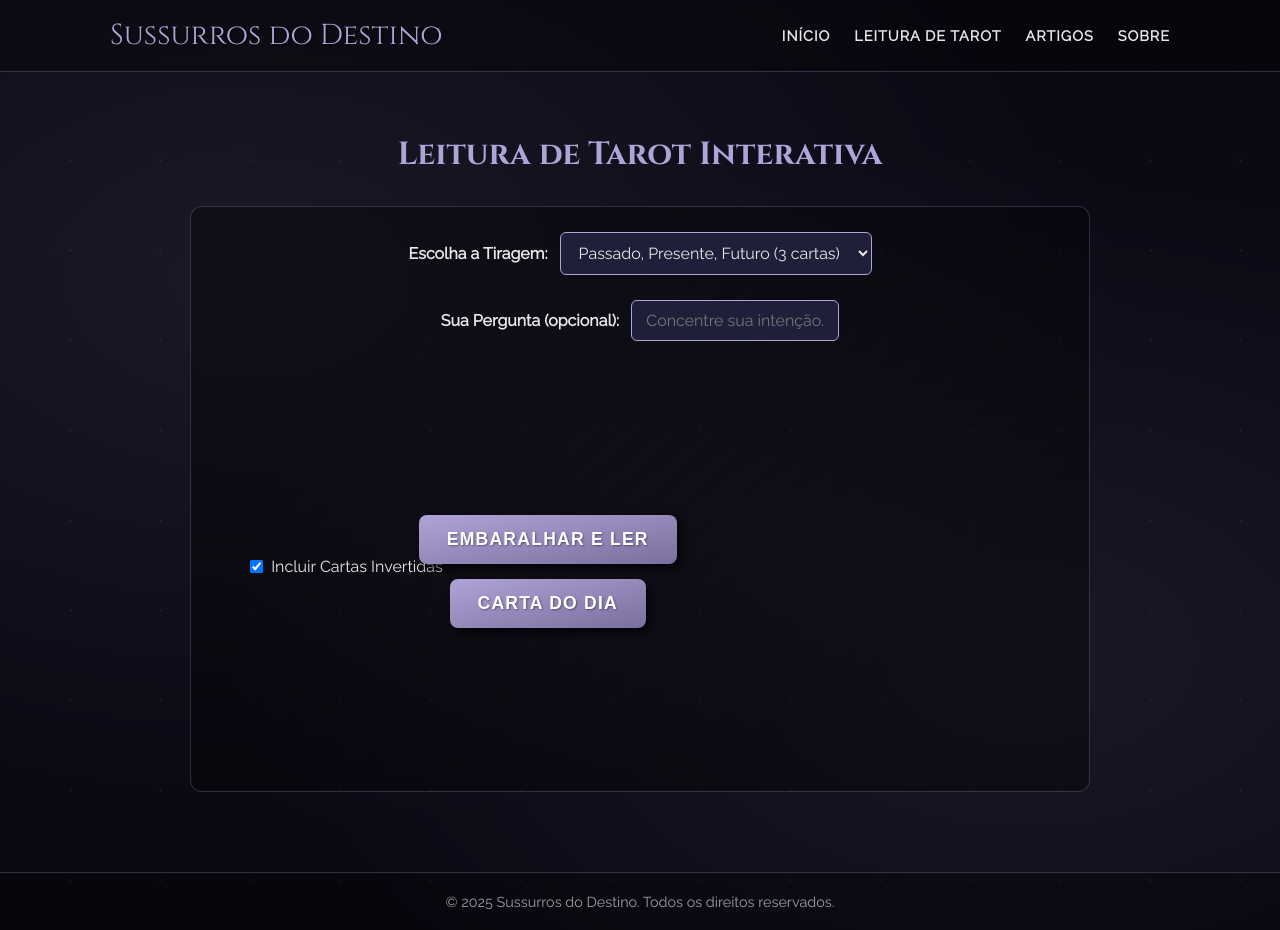
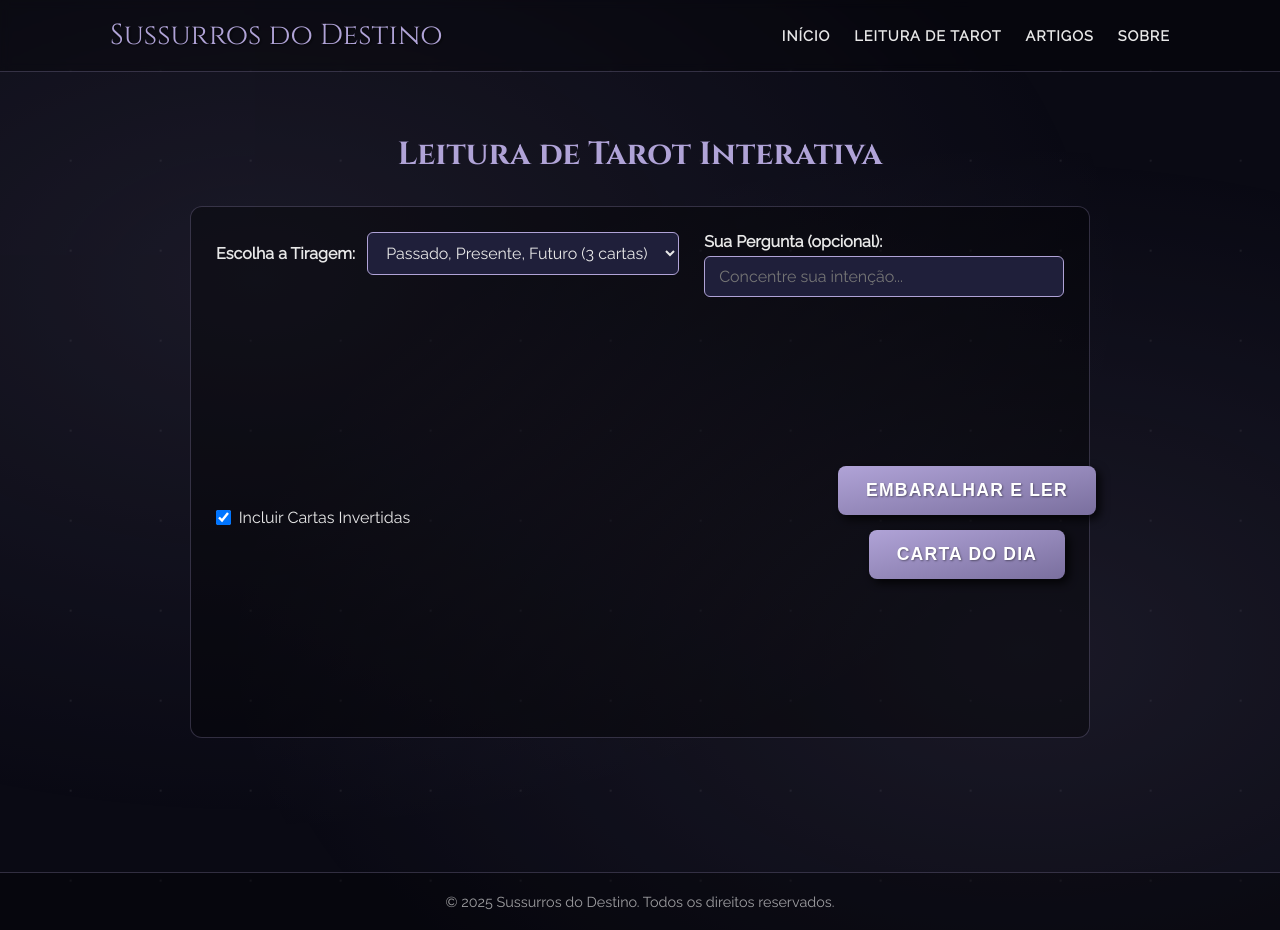
Before and after one commit to LuigiDeFacci/Site-Tarrot, a Jekyll site: the page built from tarot.html, in a window 1280 px wide and 930 px high. Built offline with Jekyll 4.4.1, drawn with Linux system fonts in a browser that asks for light colours.

Commit message:
adjustments cardof day

```diff
--- a/css/style.css
+++ b/css/style.css
@@ -334,11 +334,48 @@ main section {
 }
 
 #tarot-app-page #controls {
-    background-color: rgba(0,0,0,0.35); padding: 25px; border-radius: 12px;
-    margin-bottom: 40px; display: flex; flex-wrap: wrap; justify-content: center;
-    align-items: center; gap: 25px; border: 1px solid var(--card-border-color);
-    max-width: 900px; width: 100%;
+    background-color: rgba(0,0,0,0.35);
+    padding: 25px;
+    border-radius: 12px;
+    margin-bottom: 40px;
+    border: 1px solid var(--card-border-color);
+    max-width: 900px;
+    width: 100%;
+    /* --- Flexbox setup for the main container --- */
+    display: flex;
+    flex-wrap: wrap; /* Allow items to wrap to new lines */
+    justify-content: center; /* Center items horizontally overall */
+    /* Gap between rows AND columns */
+    gap: 20px 25px; /* vertical gap | horizontal gap */
 }
+
+/* Style for the input/select groups */
+#tarot-app-page #controls .input-group {
+    display: flex;
+    flex-direction: column; /* Stack label above input/select */
+    align-items: flex-start; /* Align items left within the group */
+    gap: 5px; /* Space between label and input */
+    flex-grow: 1; /* Allow these groups to grow and fill space */
+    flex-basis: 250px; /* Give them a base size before growing/shrinking */
+    min-width: 200px; /* Prevent getting too squished */
+}
+#tarot-app-page #controls .input-group label {
+    margin: 0; /* Reset margin */
+    font-weight: bold;
+    flex-shrink: 0; /* Prevent label shrinking */
+}
+#tarot-app-page #controls .input-group select,
+#tarot-app-page #controls .input-group input[type="text"] {
+    padding: 10px 14px;
+    border-radius: 6px;
+    border: 1px solid var(--accent-color);
+    background-color: var(--card-back-color);
+    color: var(--text-color);
+    font-family: 'Raleway', sans-serif;
+    font-size: 1em;
+    width: 100%; /* Make input/select fill its group container */
+}
+
 #tarot-app-page #controls label { margin-right: 8px; font-weight: bold; flex-shrink: 0; }
 #tarot-app-page #controls select,
 #tarot-app-page #controls input[type="text"] {
@@ -357,43 +394,43 @@ main section {
 /* Optional: Style for grouping action buttons */
 #tarot-app-page #controls .action-buttons {
     display: flex;
-  flex-wrap: wrap; /* Allow wrapping on small screens */
+    flex-wrap: wrap; /* Allow buttons to wrap on very small screens */
     gap: 15px; /* Space between buttons */
-  justify-content: center; /* Center buttons if they wrap */
-  width: 100%; /* Take full width to help with centering */
-  margin-top: 10px; /* Add some space above */
+    justify-content: center; /* Center buttons within the group */
+    width: 100%; /* Make button group take full width */
+    order: 4; /* Optional: Force it below checkbox */
+    margin-top: 10px; /* Add space above the buttons */
 }
 
-/* Adjust individual button styles if necessary within the group */
+/* Individual button styles (inherited from previous button rule) */
 #tarot-app-page #controls .action-buttons button {
-  /* Example: Ensure buttons don't grow excessively */
-   flex-grow: 0;
+     flex-grow: 0; /* Prevent buttons from stretching */
+     /* Inherits styles from #tarot-app-page button */
 }
 
 /* Style for the reversal checkbox within controls */
 #tarot-app-page #controls .checkbox-control {
     display: flex;
-  align-items: center;
-  gap: 8px; /* Space between checkbox and label */
-  flex-shrink: 0; /* Prevent shrinking */
-  margin: 5px 0; /* Add some vertical spacing */
+    align-items: center; /* Vertically center checkbox and label */
+    gap: 8px;
+    width: 100%; /* Make checkbox group take full width */
+    justify-content: center; /* Center the items within this group */
+    order: 3; /* Optional: Force it below inputs if wrapping occurs early */
+    margin-top: 5px; /* Add a little space above if it wraps */
 }
-
 #tarot-app-page #controls .checkbox-control input[type="checkbox"] {
-  /* Optional: Style the checkbox itself */
-  margin: 0; /* Remove default margin */
-  width: 1.1em; /* Adjust size */
+    margin: 0;
+    width: 1.1em;
     height: 1.1em;
     cursor: pointer;
+    flex-shrink: 0;
 }
 
 #tarot-app-page #controls .checkbox-control label {
-  /* Ensure label doesn't have extra margin causing misalignment */
     margin: 0;
     cursor: pointer;
-  font-weight: normal; /* Override potential bold from general label style */
+    font-weight: normal;
 }
-
 /* Card Placeholder - Defines the size and spacing */
 #tarot-app-page .card-placeholder {
     width: 180px; height: 300px; margin: 20px; position: relative;
--- a/tarot.html
+++ b/tarot.html
@@ -16,7 +16,7 @@ id: tarot-app-page # Add ID for CSS scoping
             <option value="5">Tiragem de Orientação (5 cartas)</option>
         </select>
     </div>
-    <div>
+    <div class="input-group">
         <label for="question-input">Sua Pergunta (opcional):</label>
         <input type="text" id="question-input" placeholder="Concentre sua intenção...">
     </div>
```
Also changed, not shown: 3 other files. Lines whose indentation alone changed are shown as unchanged.
